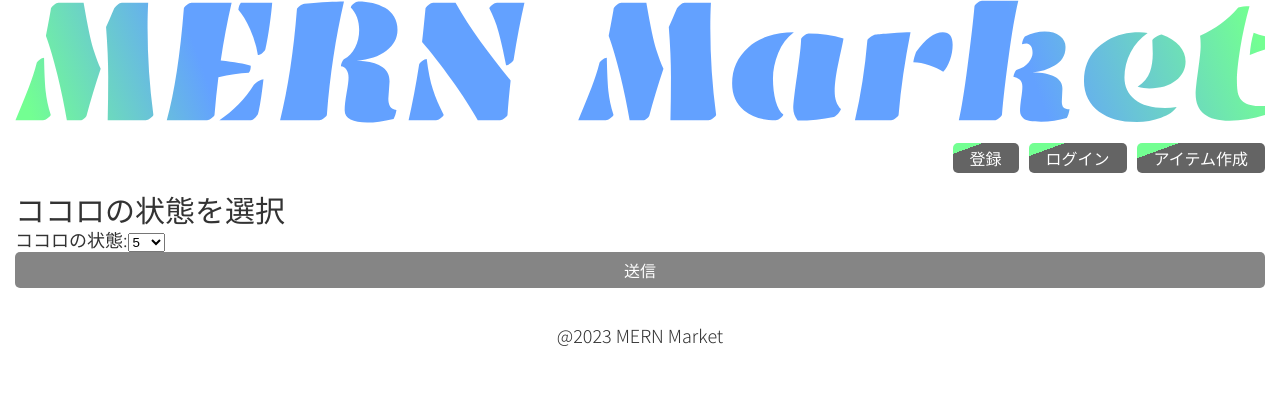
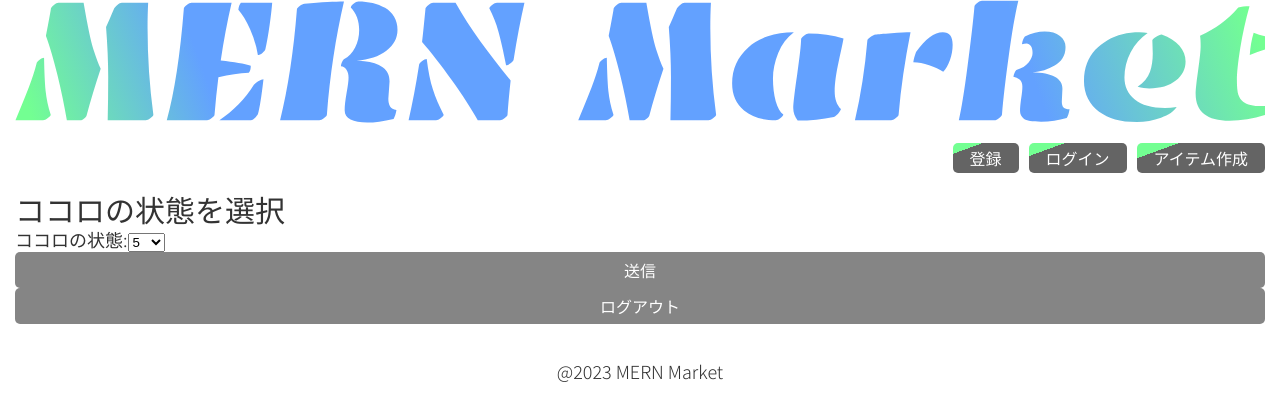
Before and after one commit to haku-ohsumi/kokoro-shift-frontend, a React (Create React App) app: page /staff/1/dashboard in a window 1280 px wide. Shown: the top 420 px of the page. Built offline with nearby package versions, Linux system fonts and the light colour scheme.

Commit message:
セッションストレージを消す

```diff
--- a/src/pages/staff/dashboard/kokoroState.js
+++ b/src/pages/staff/dashboard/kokoroState.js
@@ -40,6 +40,11 @@ const KokoroStateForm = () => {
     }
   };
 
+  const handleLogout = () => {
+    // セッションストレージをクリア
+    window.sessionStorage.clear();
+  }
+
   return (
     <div>
       <h1>ココロの状態を選択</h1>
@@ -56,6 +61,8 @@ const KokoroStateForm = () => {
         </label>
         <button type="submit">送信</button>
       </form>
+      {/* ログアウトボタン */}
+      <button onClick={handleLogout}>ログアウト</button>
     </div>
   );
 };
```
Also changed, not shown: src/pages/staff/user/logout.js (added, +19 -0 lines), src/pages/admin/create.js (deleted), src/pages/admin/delete.js (deleted), src/pages/admin/read.js (deleted), src/pages/admin/update.js (deleted).
